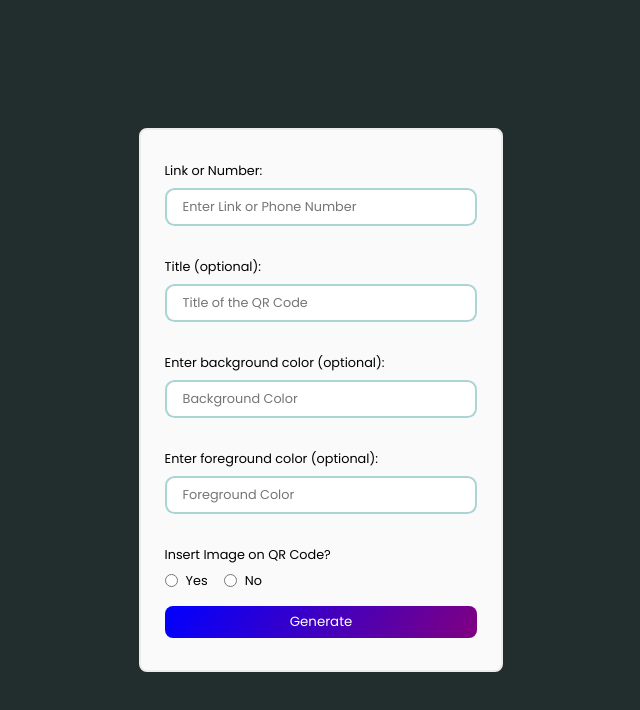
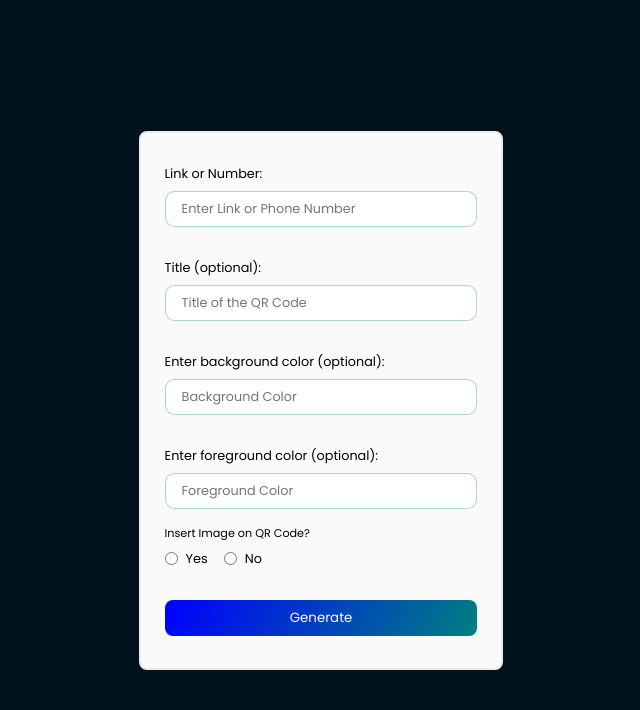
Before and after one commit to Dopetwist/React-QR-Code-generator, a React (Vite) app: page / in a window 1280 px wide. Shown: the top 710 px of the page, without its empty margins (319-959 px from the left). Built offline with nearby package versions, Linux system fonts and the light colour scheme.

Commit message:
style: adjust stylings

```diff
--- a/src/index.css
+++ b/src/index.css
@@ -14,7 +14,7 @@
     justify-content: center;
     align-items: center;
     flex-direction: column;
-    background-color: rgb(34, 46, 46);
+    background-color: #01121b;
     padding: 2rem;
     position: relative;
 }
@@ -34,7 +34,7 @@
     margin-bottom: 2rem;
     padding: 0.5rem 1rem;
     border-radius: 0.6rem;
-    border: 0.15rem solid rgba(0, 128, 128, 0.329);
+    border: 0.1rem solid rgba(0, 128, 128, 0.329);
     outline: none;
 }
 
@@ -43,15 +43,22 @@
     margin-bottom: 0.5rem;
 }
 
+.container input#code-fg {
+    margin-bottom: 1rem;
+}
+
 section.checkbox {
     margin-bottom: 1rem;
 }
 
-section.checkbox label,
 .input-div label,
 .radioBtns input,
 .radioBtns label {
     font-size: 0.8rem;
+}
+
+section.checkbox label {
+    font-size: 0.7rem;
 }
 
 .container input#excavate {
@@ -91,18 +98,18 @@ section.checkbox label,
 }
 
 .btn {
-    background: linear-gradient(300deg, purple, blue);
+    background: linear-gradient(300deg, teal, blue);
     width: 100%;
     color: #fff;
-    margin-top: 1rem;
-    padding: 0.4rem 0;
+    margin-top: 2rem;
+    padding: 0.5rem 0;
     border: none;
     border-radius: 0.5rem;
 }
 
 .btn:hover {
     cursor: pointer;
-    background: linear-gradient(300deg, blue, purple);
+    background: linear-gradient(300deg, blue, teal);
 }
 
 .img-con {
@@ -126,7 +133,7 @@ section.checkbox label,
     align-items: center;
     flex-direction: column;
     padding: 2rem;
-    border: 0.2rem solid #737373b0;
+    border: 0.15rem solid #737373b0;
     border-radius: 1rem;
     position: absolute;
     top: 50%;
@@ -137,23 +144,28 @@ section.checkbox label,
 .svg-con {
     width: max-content;
     background-color: #fff;
-    border: 0.2rem solid lightgray;
+    border: 0.15rem solid lightgray;
     padding: 0.5rem;
     margin-top: 2rem;
 }
 
 #download-btn {
+    background-color: blue;
+    color: #fff;
     width: max-content;
     margin-top: 1rem;
-    padding: 0.2rem 2rem;
+    padding: 0.3rem 2rem;
+    border: none;
+    border-radius: 0.3rem;
 }
 
 #download-btn:hover {
    cursor: pointer;
+   background-color: #0404b6;
 }
 
 section.logo p {
-    font-size: 0.8rem;
+    font-size: 0.7rem;
     margin-bottom: 0.5rem;
 }
 
@@ -162,10 +174,16 @@ section.logo p {
     top: 0;
     right: 0;
     margin: 1rem;
+    display: flex;
+    justify-content: center;
+    align-items: center;
+    padding: 0.3rem;
+    border-radius: 50%;
+}
 
-    :hover {
-        cursor: pointer;
-    }
+#close-btn:hover {
+    cursor: pointer;
+    background-color: #8080803f;
 }
 
 .hide {
```
